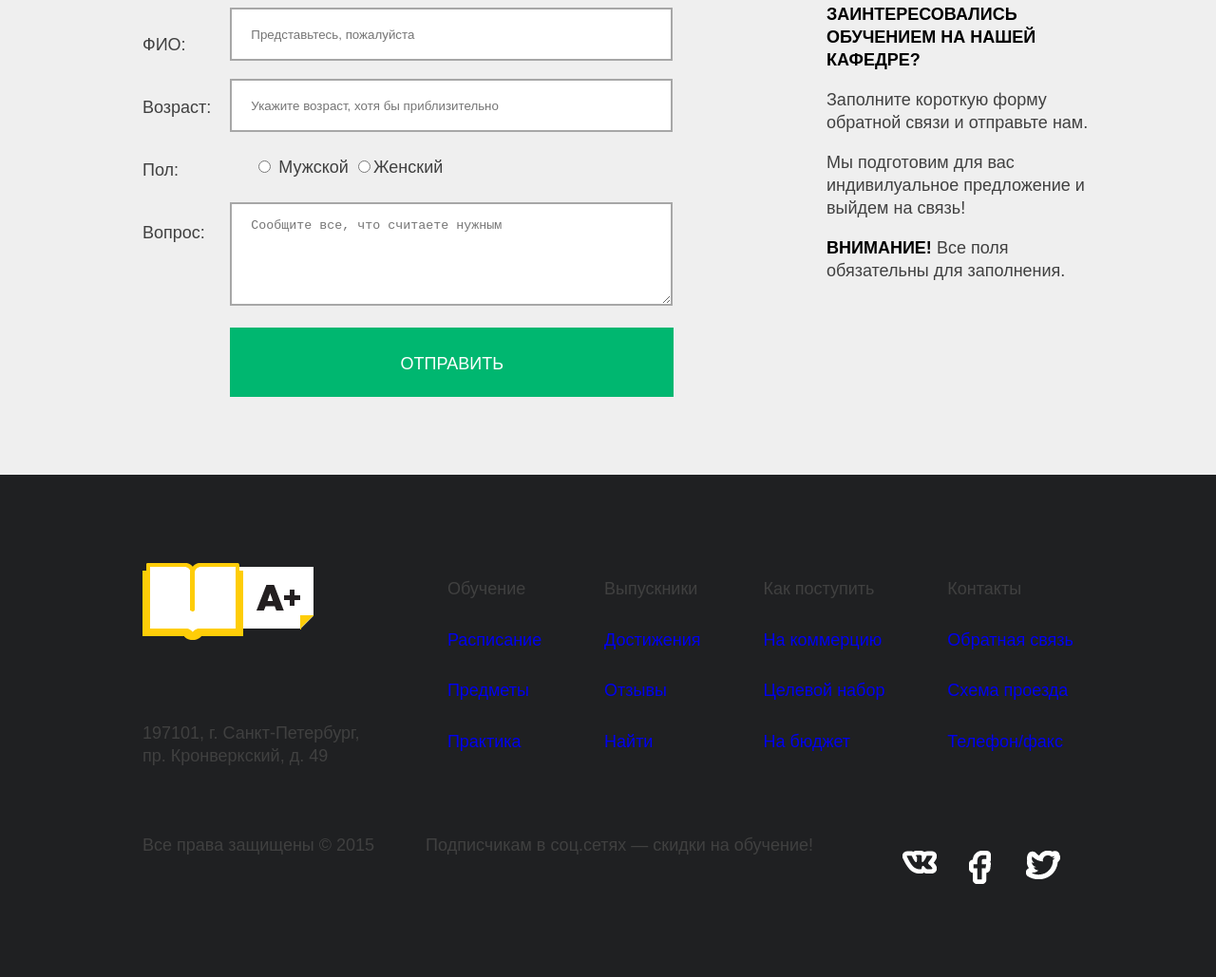
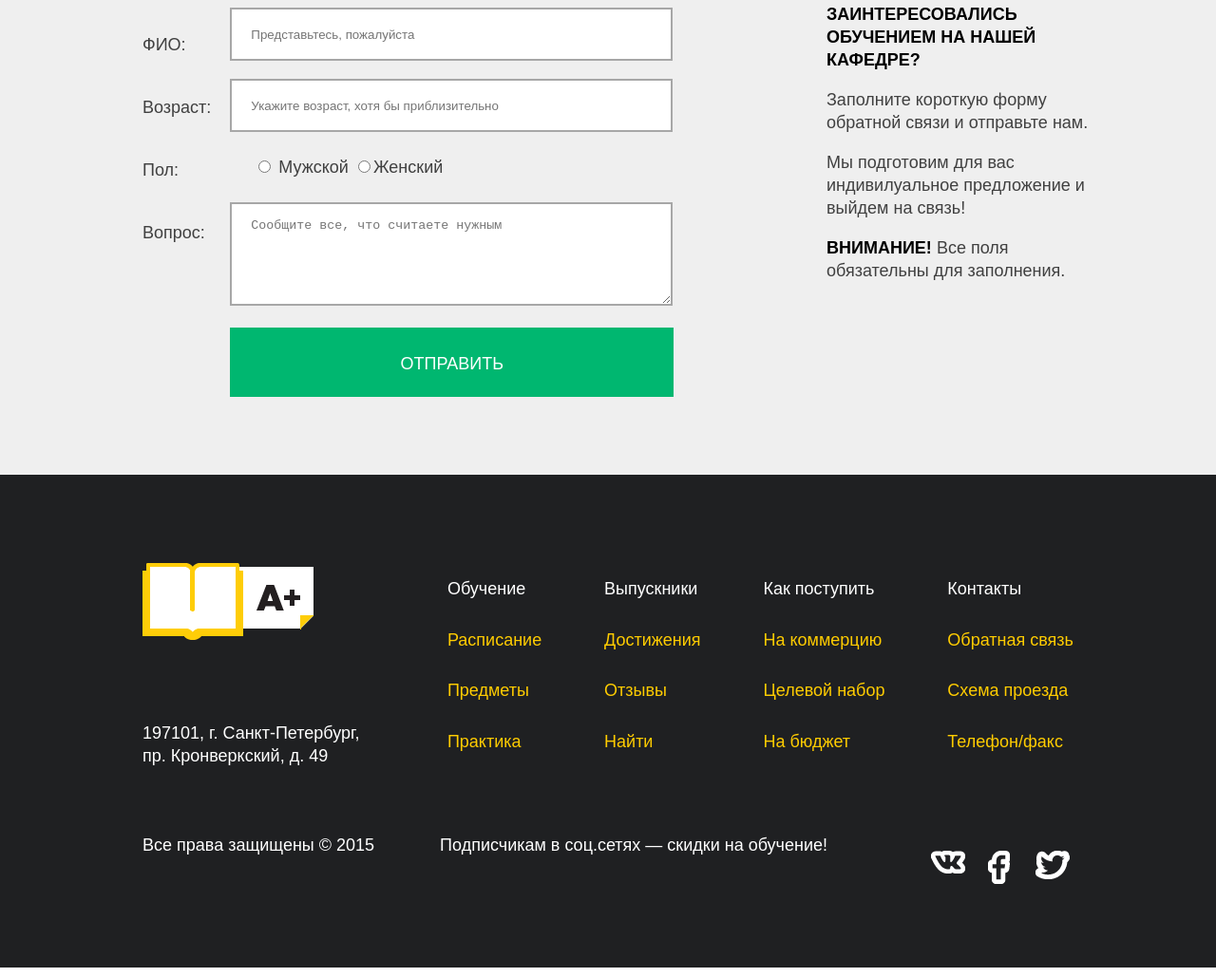
Before and after one commit to ellyklassen/Aplus, a plain HTML site: page index.html in a window 1280 px wide. Shown: the part 1632-2661 px from the top of the page at 95% size. Drawn offline with Linux system fonts and the light colour scheme.

Commit message:
added styles for links

```diff
--- a/css/style.css
+++ b/css/style.css
@@ -269,7 +269,6 @@ a {
     background-color: #00b770;
     border-radius: 50%;
     vertical-align: top;
-    cursor: pointer;
 }
 .feedback {
     background-color: #efefef;
@@ -341,6 +340,18 @@ a {
 }
 .main-footer {
     background-color: #1f2022;
+    color: #ffffff;
+}
+.footer-links {
+  color: #ffcc00;
+}
+.footer-links:hover,
+.footer-links:focus {
+  text-decoration: underline;
+}
+.footer-links:active {
+  opacity: 0.3;
+  text-decoration: none;
 }
 .footer-wrapper {
     display: flex;
@@ -387,29 +398,40 @@ a {
 .social-vk {
   background-image: url("../img/vk-logo.png");
   background-repeat: no-repeat;
-  width: 36px;
-  height: 24px;
   padding-right: 20px;
 }
 .social-vk:hover,
 .social-vk:focus {
   background-image: url("../img/vk-logo-hover.png")
 }
+.social-vk:active {
+  background-image: url("../img/vk-logo-active.png");
+}
 .social-fb {
   background-image: url("../img/fb-logo.png");
   background-repeat: no-repeat;
-  width: 36px;
-  height: 24px;
   padding-right: 10px;
+}
+.social-fb:hover,
+.social-fb:focus {
+  background-image: url("../img/fb-logo-hover.png");
+}
+.social-fb:active {
+  background-image: url("../img/fb-logo-active.png");
 }
 .social-tw {
   background-image: url("../img/twitter-logo.png");
   background-repeat: no-repeat;
-  width: 36px;
-  height: 24px;
+}
+.social-tw:hover,
+.social-tw:focus {
+  background-image: url("../img/twitter-logo-hover.png");
+}
+.social-tw:active {
+  background-image: url("../img/twitter-logo-active.png");
 }
 .social {
-  width: 50px;
-  height: 50px;
+  width: 40px;
+  height: 40px;
   display: block;
 }
--- a/index.html
+++ b/index.html
@@ -123,27 +123,27 @@
             </div>
             <div class="study">
                 <span>Обучение</span>
-                <a href="#">Расписание</a>
-                <a href="#">Предметы</a>
-                <a href="#">Практика</a>
+                <a href="#" class="footer-links">Расписание</a>
+                <a href="#" class="footer-links">Предметы</a>
+                <a href="#" class="footer-links">Практика</a>
             </div>
             <div class="students">
                 <span>Выпускники</span>
-                <a href="#">Достижения</a>
-                <a href="#">Отзывы</a>
-                <a href="#">Найти</a>
+                <a href="#" class="footer-links">Достижения</a>
+                <a href="#" class="footer-links">Отзывы</a>
+                <a href="#" class="footer-links">Найти</a>
             </div>
             <div class="application">
                 <span>Как поступить</span>
-                <a href="#">На коммерцию</a>
-                <a href="#">Целевой набор</a>
-                <a href="#">На бюджет</a>
+                <a href="#" class="footer-links">На коммерцию</a>
+                <a href="#" class="footer-links">Целевой набор</a>
+                <a href="#" class="footer-links">На бюджет</a>
             </div>
             <div class="contacts">
                 <span>Контакты</span>
-                <a href="#">Обратная связь</a>
-                <a href="#">Схема проезда</a>
-                <a href="#">Телефон/факс</a>
+                <a href="#" class="footer-links">Обратная связь</a>
+                <a href="#" class="footer-links">Схема проезда</a>
+                <a href="#" class="footer-links">Телефон/факс</a>
             </div>
         </div>
         <div class="footer-bottom container">
```
Also changed, not shown: inner.html (+12 -12 lines).
